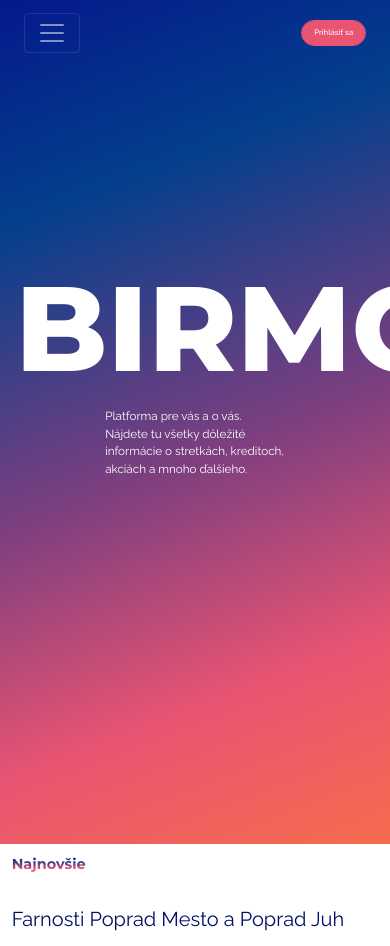
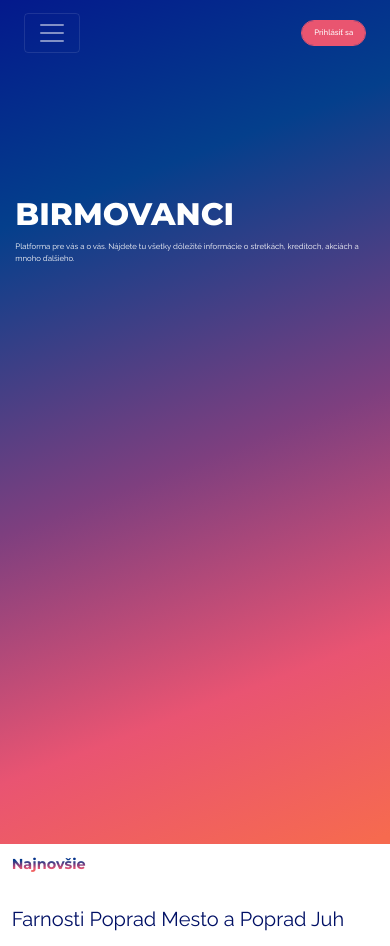
Before and after one commit to PSame18/Birmovanci, a PHP site: page / in a window 390 px wide; the page is wider, and only the part inside the window is pictured. Run offline with PHP 8.4, Linux system fonts and the light colour scheme; data that the repository does not hold is empty.

Commit message:
responsive changes

```diff
--- a/css/style-index.css
+++ b/css/style-index.css
@@ -181,7 +181,7 @@ input[type=submit] {
 /*///////////////// Small devices (landscape phones, less than 768px) /////////////////*/
 
 
-@media (max-width: 992px) {
+@media (min-width: 576px) and (max-width: 992px) {
 
     /*///////////////// Header /////////////////*/
 
@@ -219,7 +219,7 @@ input[type=submit] {
         background-color: #E95570;
         color: white;
         font-weight: 500;
-        font-size: 2vw;
+        font-size: 3vw;
         border-radius: 50px;
         border-color: #E95570;
         margin: auto;
@@ -237,7 +237,4 @@ input[type=submit] {
 @media (max-width: 576px) {
     /*///////////////// Header /////////////////*/
 
-    div.logos-and-title {
-        margin-top: 50%;
-    }
 }
--- a/index.php
+++ b/index.php
@@ -75,7 +75,7 @@ $typeRows = $event_types->getEventTypes();
     <!-- main -->
     <main class="container-fluid body-main">
         <h2 class="title-pages">Najnovšie</h2>
-        <div class="row">
+        <div class="row three-news">
 
             <?php
             $id = 1;
```
